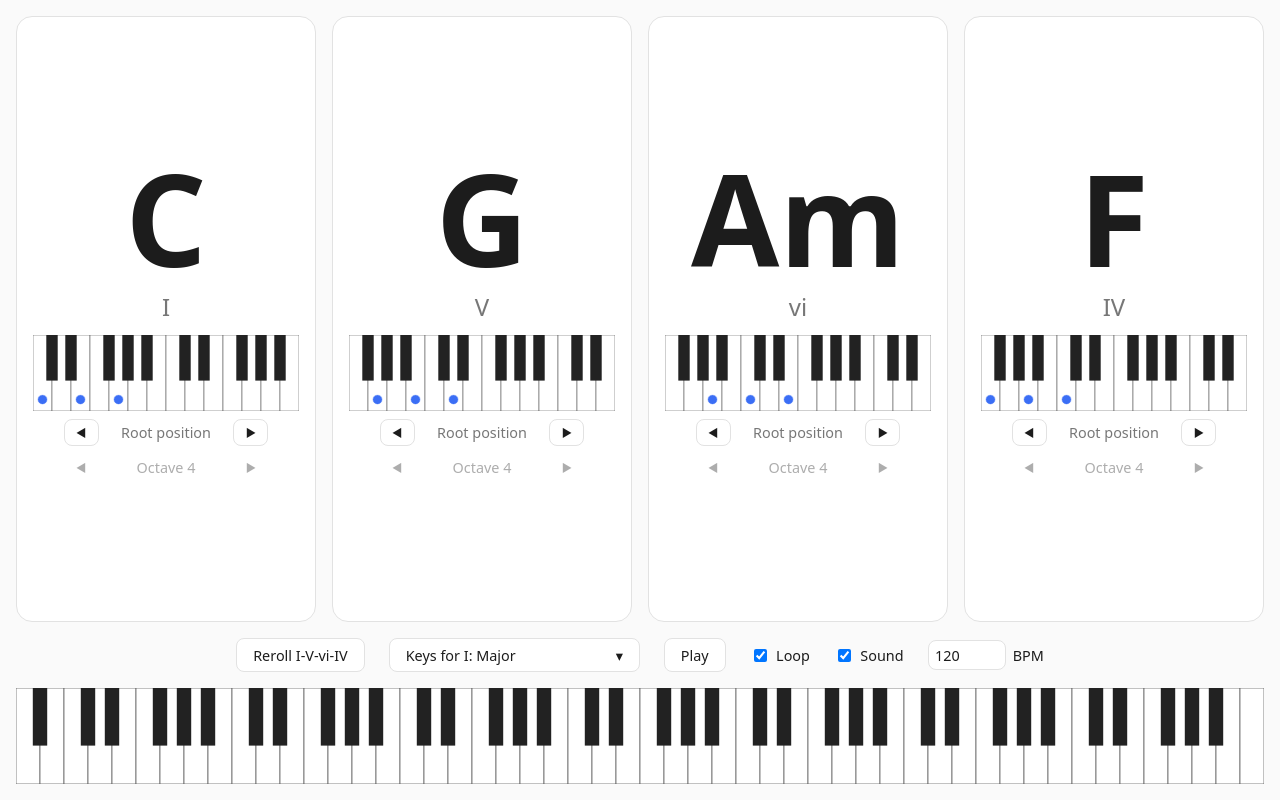
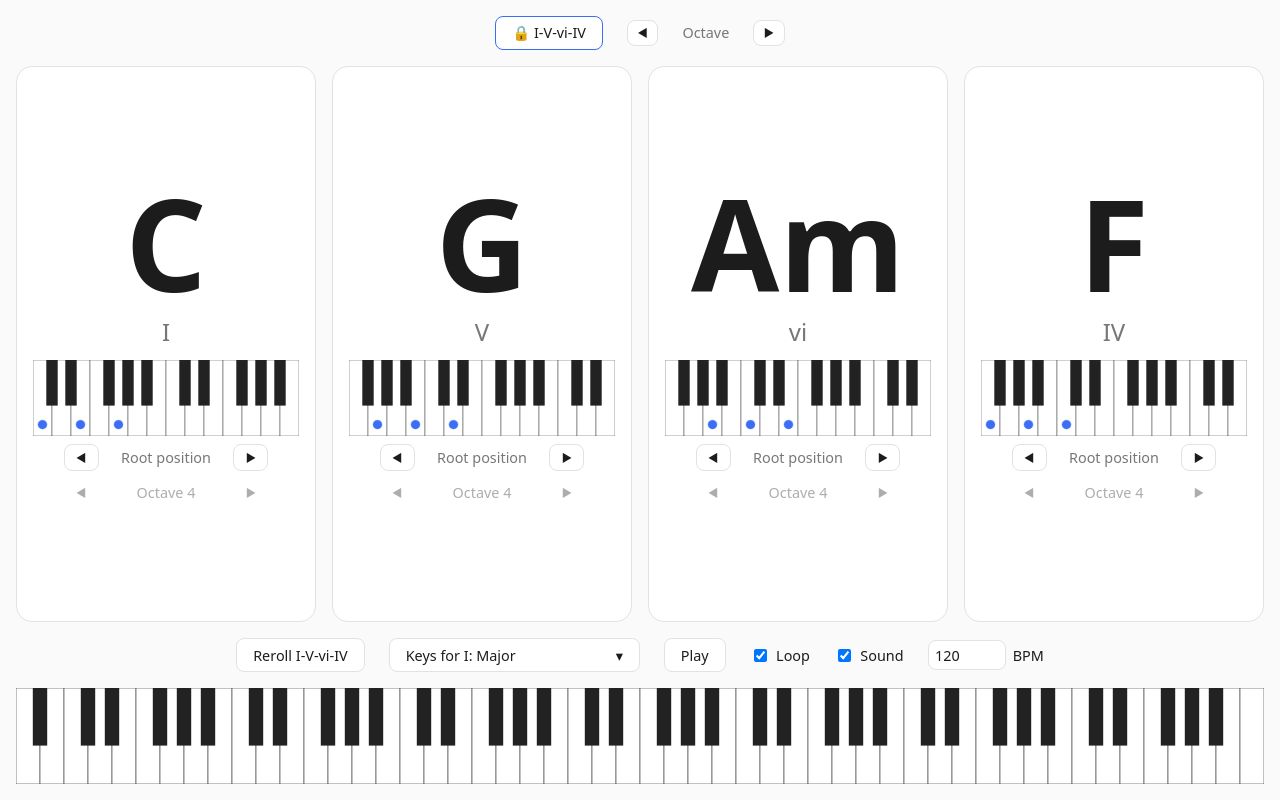
Before and after one commit to caxco93/chordgen, a Vue app: page / in a window 1280 px wide. Built offline with nearby package versions, Linux system fonts and the light colour scheme.

Commit message:
Add toolbar with progression lock and global octave shift

```diff
--- a/src/App.vue
+++ b/src/App.vue
@@ -25,6 +25,10 @@ const CHORD_COUNT = 4
 // Each chord's diagram, inversion and octave are set independently.
 const inversions = ref<number[]>(Array(CHORD_COUNT).fill(0))
 const octaves = ref<number[]>(Array(CHORD_COUNT).fill(DEFAULT_OCTAVE))
+// The key each chord was picked from. They all match while the progression is locked.
+const chordRoots = ref<number[]>(Array(CHORD_COUNT).fill(progression.value.root))
+// While locked, picking a chord moves the whole progression to that chord's key.
+const locked = ref(true)
 
 // The full piano: A0 to C8.
 const PIANO_LOW = 21
@@ -96,6 +100,16 @@ function shiftOctave(index: number, step: number) {
   showPreview(index)
 }
 
+/** Moves every chord one octave up or down together, unless any of them would leave the piano. */
+function shiftAllOctaves(step: number) {
+  if (!canShiftAllOctaves(step)) return
+  octaves.value = octaves.value.map((octave) => octave + step)
+}
+
+function canShiftAllOctaves(step: number): boolean {
+  return octaves.value.every((octave, i) => fits(i, octave + step, inversions.value[i]!))
+}
+
 function togglePlayback() {
   clearPreview()
   toggle()
@@ -106,6 +120,7 @@ function setProgression(next: Progression) {
   clearPreview()
   inversions.value.fill(0)
   octaves.value.fill(DEFAULT_OCTAVE)
+  chordRoots.value.fill(next.root)
   progression.value = next
 }
 
@@ -113,13 +128,46 @@ function reroll() {
   setProgression(rerollProgression(progression.value.root, keyGroups.value))
 }
 
-function selectKey(root: number) {
-  if (root !== progression.value.root) setProgression(buildProgression(root))
+function selectChord(index: number, root: number) {
+  if (locked.value) {
+    if (chordRoots.value.some((r) => r !== root)) setProgression(buildProgression(root))
+    return
+  }
+  if (root === chordRoots.value[index]) return
+  stop()
+  clearPreview()
+  chordRoots.value[index] = root
+  inversions.value[index] = 0
+  if (!fits(index, octaves.value[index]!, 0)) octaves.value[index] = DEFAULT_OCTAVE
+  progression.value = {
+    ...progression.value,
+    chords: progression.value.chords.map((chord, i) =>
+      i === index ? buildProgression(root).chords[index]! : chord,
+    ),
+  }
 }
 </script>
 
 <template>
   <main>
+    <header class="toolbar">
+      <button
+        type="button"
+        class="lock"
+        :aria-pressed="locked"
+        :title="locked ? 'Choosing a chord changes the others to match' : 'Chords can be chosen independently'"
+        @click="locked = !locked"
+      >
+        {{ locked ? '🔒' : '🔓' }} I-V-vi-IV
+      </button>
+      <ArrowStepper
+        what="octave"
+        label="Octave"
+        :can-previous="canShiftAllOctaves(-1)"
+        :can-next="canShiftAllOctaves(1)"
+        @step="shiftAllOctaves"
+      />
+    </header>
     <ul class="chords">
       <li
         v-for="(chord, i) in progression.chords"
@@ -132,8 +180,8 @@ function selectKey(root: number) {
           <ChordSelect
             :name="chord.name"
             :options="chordOptions(i)"
-            :selected="progression.root"
-            @select="selectKey"
+            :selected="chordRoots[i]!"
+            @select="selectChord(i, $event)"
           />
           <span class="numeral">{{ chord.numeral }}</span>
         </div>
@@ -296,6 +344,20 @@ main {
   color: var(--muted);
 }
 
+.toolbar {
+  flex: none;
+  display: flex;
+  align-items: center;
+  justify-content: center;
+  flex-wrap: wrap;
+  gap: 0.75rem 1.5rem;
+  font-size: 0.9rem;
+}
+
+.lock[aria-pressed='true'] {
+  border-color: var(--accent);
+}
+
 footer {
   display: flex;
   align-items: center;
```
